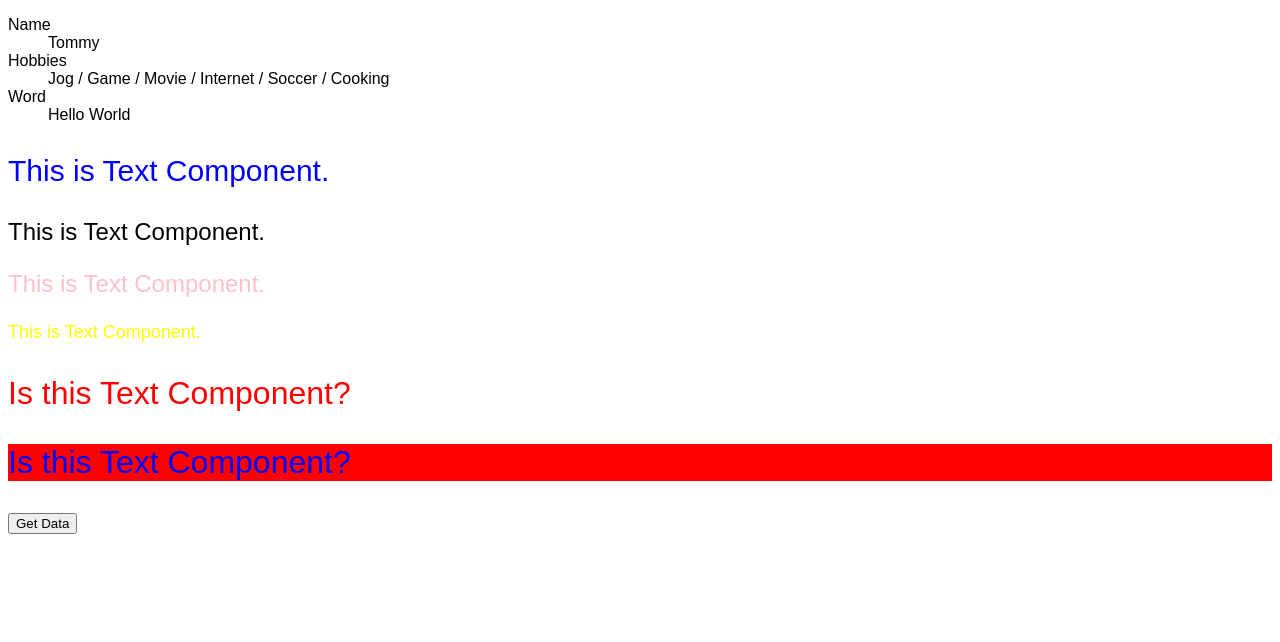
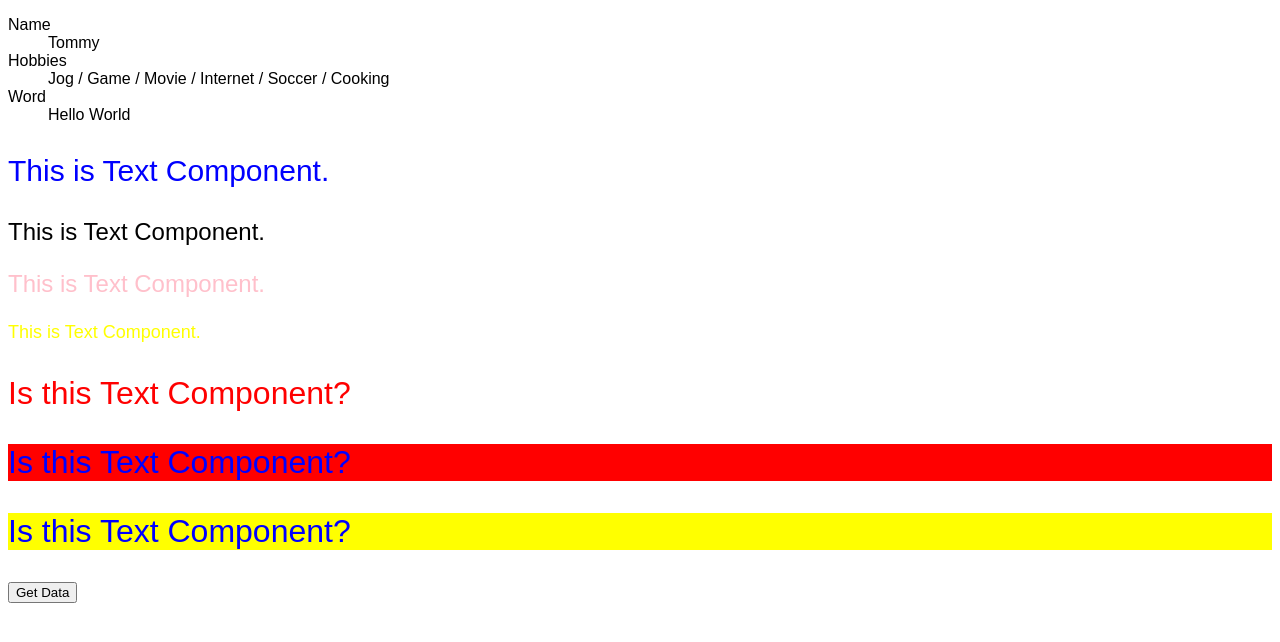
Before and after one commit to koyamal/learn-react-02-07, a React (Create React App) app: page / in a window 1280 px wide. Shown: the top 642 px of the page. Built offline with nearby package versions, Linux system fonts and the light colour scheme.

Commit message:
Add Text2

```diff
--- a/src/App.tsx
+++ b/src/App.tsx
@@ -32,6 +32,12 @@ export default function App() {
       <Text color="yellow" fontSize="18px" content="This is Text Component." />
       <Text color="red" fontSize="32px" content="Is this Text Component?" />
       <Text2 color="blue" fontSize="32px" content="Is this Text Component?" />
+      <Text2
+        color="blue"
+        fontSize="32px"
+        content="Is this Text Component?"
+        backgroundColor="yellow"
+      />
       <button onClick={onClickFetchData}>Get Data</button>
       {todos.map((todo) => {
         return (
```
